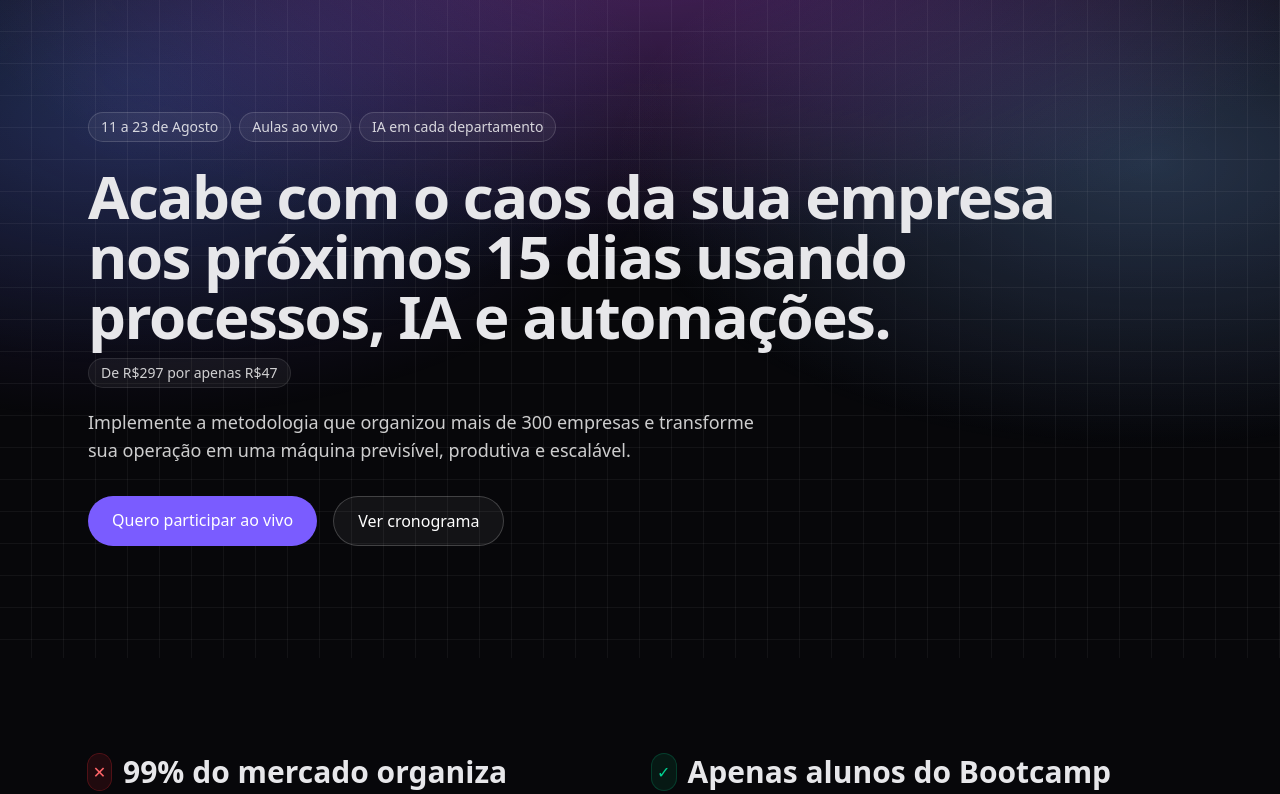
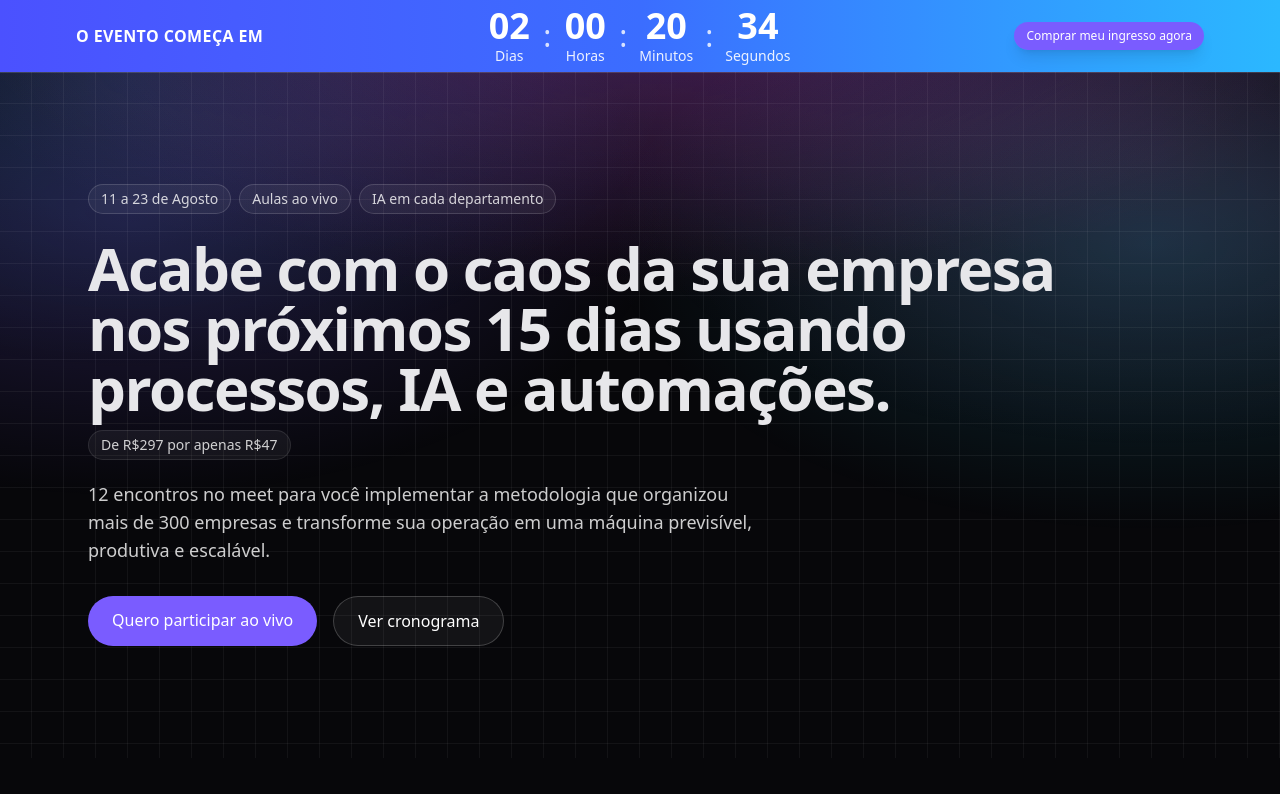
Before and after one commit to tiago1002bravy/lp-bootcamp, a Next.js app: page / in a window 1280 px wide. Shown: the top 794 px of the page. Built offline with nearby package versions, Linux system fonts and the light colour scheme.

Commit message:
feat: adiciona seção de WhatsApp após FAQ, remove exibição do número e atualiza headline/subheadline da sessão de benefícios

```diff
--- a/src/app/page.tsx
+++ b/src/app/page.tsx
@@ -4,6 +4,7 @@ import Link from "next/link";
 import Image from "next/image";
 import { useState } from "react";
 import CheckoutModal from "@/components/CheckoutModal";
+import CountdownBar from "@/components/CountdownBar";
 
 export default function Home() {
   const [isModalOpen, setIsModalOpen] = useState(false);
@@ -21,6 +22,7 @@ export default function Home() {
   return (
     <main className="min-h-screen w-full">
       <CheckoutModal isOpen={isModalOpen} onClose={closeCheckout} checkoutUrl={checkoutUrl} planLabel={planLabel} />
+      <CountdownBar />
       {/* HERO */}
       <section className="relative overflow-hidden bg-grid">
         <div className="absolute inset-0 -z-10 bg-[radial-gradient(1200px_500px_at_50%_-10%,rgba(255,75,209,.18),transparent_60%),radial-gradient(900px_480px_at_10%_20%,rgba(122,92,255,.22),transparent_60%),radial-gradient(900px_480px_at_90%_25%,rgba(43,217,255,.18),transparent_60%)]" />
@@ -37,7 +39,7 @@ export default function Home() {
           <p className="mt-3 inline-flex rounded-full border border-white/10 bg-white/5 px-3 py-1 text-sm text-white/80">De R$297 por apenas R$47</p>
 
           <p className="mt-5 max-w-2xl text-pretty text-lg text-white/80">
-            Implemente a metodologia que organizou mais de 300 empresas e transforme sua operação em uma máquina previsível, produtiva e escalável.
+            12 encontros no meet para você implementar a metodologia que organizou mais de 300 empresas e transforme sua operação em uma máquina previsível, produtiva e escalável.
           </p>
 
           <div className="mt-8 flex flex-wrap gap-4">
@@ -100,7 +102,8 @@ export default function Home() {
 
       {/* O QUE VOCÊ RECEBE */}
       <section className="mx-auto max-w-6xl px-6 py-16 md:py-24">
-        <h2 className="text-2xl font-semibold md:text-3xl">O que você recebe</h2>
+        <h2 className="text-2xl font-semibold md:text-3xl">12 encontros 100% práticos</h2>
+        <p className="mt-2 text-white/70">para mapear, implementar e automatizar seus processos com IA</p>
         <div className="mt-10 space-y-12">
           {/* Bloco 1 */}
           <div className="grid items-center gap-8 md:grid-cols-2">
@@ -240,6 +243,34 @@ export default function Home() {
         </div>
       </section>
 
+      {/* CONTATO WHATSAPP */}
+      <section className="mx-auto max-w-6xl px-6 py-16 md:py-24">
+        <div className="card-glass rounded-2xl p-8 text-center">
+          <h2 className="text-2xl font-semibold md:text-3xl mb-2">Ainda com dúvidas?</h2>
+          <p className="text-white/80 mb-6">Converse com nossa equipe no WhatsApp</p>
+          <div className="flex justify-center">
+            <a
+              href="https://wa.me/5524998620573?text=Quero%20falar%20sobre%20o%20bootcamp"
+              target="_blank"
+              rel="noopener noreferrer"
+              className="inline-flex items-center gap-2 rounded-full bg-emerald-500 px-6 py-3 font-semibold text-white shadow-lg transition-colors hover:bg-emerald-400"
+            >
+              <svg
+                xmlns="http://www.w3.org/2000/svg"
+                viewBox="0 0 32 32"
+                className="h-5 w-5"
+                aria-hidden="true"
+                fill="currentColor"
+              >
+                <path d="M19.11 17.53c-.28-.14-1.65-.81-1.9-.9-.26-.1-.45-.14-.64.14-.19.28-.73.9-.9 1.08-.17.19-.35.21-.64.07-.28-.14-1.19-.44-2.26-1.41-.84-.75-1.41-1.67-1.58-1.95-.16-.28-.02-.43.12-.57.12-.12.28-.31.42-.47.14-.16.19-.28.28-.47.09-.19.05-.35-.02-.49-.07-.14-.64-1.54-.88-2.1-.23-.56-.47-.48-.64-.49-.16-.01-.35-.01-.54-.01-.19 0-.49.07-.75.35-.26.28-1 1-1 2.43s1.02 2.82 1.16 3.01c.14.19 2 3.05 4.84 4.28.68.29 1.21.46 1.62.59.68.22 1.3.19 1.79.12.55-.08 1.65-.67 1.88-1.31.23-.65.23-1.2.16-1.31-.07-.12-.26-.19-.54-.33z"/>
+                <path d="M16 3C9.37 3 4 8.37 4 15c0 2.11.55 4.08 1.52 5.8L4 29l8.36-1.49C14.18 27.46 15.07 27.5 16 27.5 22.63 27.5 28 22.13 28 15.5 28 8.87 22.63 3.5 16 3.5zm0 22c-.77 0-1.52-.1-2.23-.29l-.7-.18-4.96.88.9-4.84-.22-.74C8.27 18.55 8 17.04 8 15.5 8 10.26 11.76 6.5 16.5 6.5S25 10.26 25 15.5 21.74 25 16 25z"/>
+              </svg>
+              <span>Falar no WhatsApp</span>
+            </a>
+          </div>
+        </div>
+      </section>
+
       {/* Barra final */}
       <footer className="border-t border-white/10 bg-black/40 py-10 text-center text-sm text-white/70">
         <p>
--- /dev/null
+++ b/src/components/CountdownBar.tsx
@@ -0,0 +1,73 @@
+"use client";
+
+import { useEffect, useMemo, useState } from "react";
+
+function getNextMondayAt19(now: Date): Date {
+  const day = now.getDay(); // 0 Sun, 1 Mon, ...
+  let addDays = (1 - day + 7) % 7; // days until next Monday
+  const candidate = new Date(now);
+  candidate.setHours(19, 0, 0, 0);
+  if (addDays === 0) {
+    // Today is Monday. If past 19:00, go to next week
+    if (now.getTime() >= candidate.getTime()) addDays = 7;
+  }
+  candidate.setDate(candidate.getDate() + addDays);
+  return candidate;
+}
+
+function useCountdown(target: Date) {
+  const [diffMs, setDiffMs] = useState<number>(() => Math.max(0, target.getTime() - Date.now()));
+
+  useEffect(() => {
+    const id = setInterval(() => {
+      setDiffMs(Math.max(0, target.getTime() - Date.now()));
+    }, 1000);
+    return () => clearInterval(id);
+  }, [target]);
+
+  const days = Math.floor(diffMs / (1000 * 60 * 60 * 24));
+  const hours = Math.floor((diffMs / (1000 * 60 * 60)) % 24);
+  const minutes = Math.floor((diffMs / (1000 * 60)) % 60);
+  const seconds = Math.floor((diffMs / 1000) % 60);
+
+  return { days, hours, minutes, seconds, finished: diffMs <= 0 } as const;
+}
+
+export default function CountdownBar() {
+  const target = useMemo(() => getNextMondayAt19(new Date()), []);
+  const { days, hours, minutes, seconds, finished } = useCountdown(target);
+
+  return (
+    <div className="sticky top-0 z-50 w-full bg-gradient-to-r from-[#4b51ff] via-[#3b6dff] to-[#2bb8ff] shadow-[0_1px_0_rgba(255,255,255,0.15)]">
+      <div className="mx-auto flex max-w-6xl flex-col items-center justify-between gap-2 px-3 py-1.5 md:flex-row">
+        <h3 className="text-[11px] font-semibold tracking-wide text-white md:text-base">O EVENTO COMEÇA EM</h3>
+        <div className="flex items-end gap-3 text-white">
+          <TimeBox value={days} label="Dias" />
+          <Sep />
+          <TimeBox value={hours} label="Horas" />
+          <Sep />
+          <TimeBox value={minutes} label="Minutos" />
+          <Sep />
+          <TimeBox value={seconds} label="Segundos" />
+        </div>
+        <a href="#checkout" className="btn-gradient rounded-full px-3 py-1.5 text-xs font-medium text-white shadow-lg">
+          {finished ? "Garanta sua vaga" : "Comprar meu ingresso agora"}
+        </a>
+      </div>
+    </div>
+  );
+}
+
+function TimeBox({ value, label }: { value: number; label: string }) {
+  const display = String(value).padStart(2, "0");
+  return (
+    <div className="min-w-[44px] text-center">
+      <div className="text-2xl font-bold md:text-4xl">{display}</div>
+      <div className="text-[10px] text-white/90 md:text-sm">{label}</div>
+    </div>
+  );
+}
+
+function Sep() {
+  return <div className="pb-3 text-2xl text-white/80 md:text-3xl">:</div>;
+}
```
